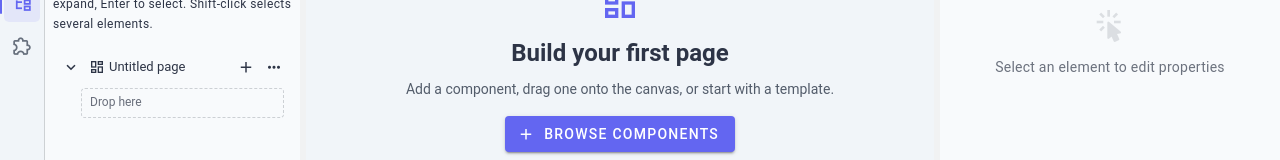
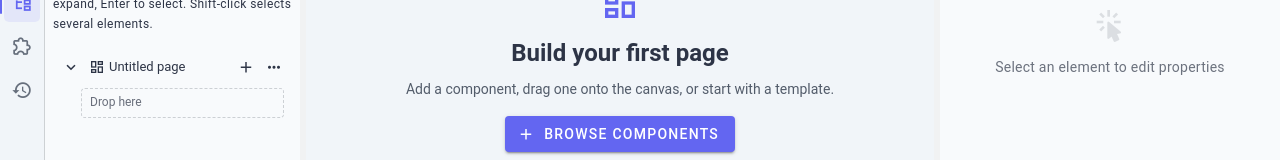
Before and after one commit to SimpllleUser/ui-builder, a Vue app: page / in a window 1280 px wide. Shown: the part 231-391 px from the top of the page. Built offline with nearby package versions, Linux system fonts and the light colour scheme.

Commit message:
feat: add history

```diff
--- a/src/modules/ui-builder/entities/ui-node/model/history.ts
+++ b/src/modules/ui-builder/entities/ui-node/model/history.ts
@@ -12,6 +12,11 @@ export function createHistory(
   const pending = computed(() => serialize() !== entries.value[currentIndex.value])
   const canUndo = computed(() => pending.value || currentIndex.value > 0)
   const canRedo = computed(() => !pending.value && currentIndex.value < entries.value.length - 1)
+  const versions = computed(() => entries.value.map((_, index) => ({
+    index,
+    label: index === 0 ? 'Initial version' : `Version ${index + 1}`,
+    isCurrent: index === currentIndex.value,
+  })))
 
   const commit = () => {
     const snapshot = serialize()
@@ -44,5 +49,15 @@ export function createHistory(
     }
   }
 
-  return { isRestoring, pending, canUndo, canRedo, commit, undo, redo }
+  const restore = (index: number) => {
+    if (index < 0 || index >= entries.value.length) return
+    const wasCurrent = index === currentIndex.value
+    const hadPendingChanges = pending.value
+    commit()
+    if (wasCurrent && hadPendingChanges) return
+    currentIndex.value = index
+    restoreCurrent()
+  }
+
+  return { isRestoring, pending, canUndo, canRedo, versions, commit, undo, redo, restore }
 }
--- a/src/modules/ui-builder/entities/ui-node/model/store.ts
+++ b/src/modules/ui-builder/entities/ui-node/model/store.ts
@@ -56,7 +56,7 @@ export const useUiTreeStore = defineStore('ui-tree', () => {
     },
     MAX_HISTORY_ENTRIES,
   )
-  const { canUndo, canRedo, commit: commitHistory } = history
+  const { canUndo, canRedo, versions: historyVersions, commit: commitHistory } = history
   const commit = () => {
     clearTimeout(historyTimer)
     if (!history.isRestoring.value) commitHistory()
@@ -68,6 +68,10 @@ export const useUiTreeStore = defineStore('ui-tree', () => {
   const redo = () => {
     clearTimeout(historyTimer)
     history.redo()
+  }
+  const restoreHistoryVersion = (index: number) => {
+    clearTimeout(historyTimer)
+    history.restore(index)
   }
 
   watch(rootNode, () => {
@@ -202,7 +206,7 @@ export const useUiTreeStore = defineStore('ui-tree', () => {
 
   return {
     rootNode, selectedNodeIds, selectedNodeId, isPreviewMode, prefabs, notice, saveState,
-    canUndo, canRedo, undo, redo, commit, saveDocument, importDocument,
+    canUndo, canRedo, historyVersions, historyPending: history.pending, undo, redo, restoreHistoryVersion, commit, saveDocument, importDocument,
     exportDocument: () => serializeDocument(rootNode.value),
     findNodeById, findParentAndIndex, pathTo, createNode, canContain, insertionTarget,
     addComponent, addTemplate, duplicateNode, deleteNode, savePrefab, insertPrefab,
--- a/src/modules/ui-builder/widgets/sidebar-tree/ui/SidebarTree.vue
+++ b/src/modules/ui-builder/widgets/sidebar-tree/ui/SidebarTree.vue
@@ -8,9 +8,16 @@ import SidebarTreeNode from './SidebarTreeNode.vue'
 import ComponentsPalette from '../../components-palette/ui/ComponentsPalette.vue'
 
 const store = useUiTreeStore()
-const { rootNode, selectedNodeIds, prefabs } = storeToRefs(store)
+const { rootNode, selectedNodeIds, prefabs, historyVersions, historyPending } = storeToRefs(store)
 
-const activeView = ref<'components' | 'layers' | 'prefabs'>('layers')
+type SidebarView = 'components' | 'layers' | 'prefabs' | 'history'
+const activityViews: Array<{ id: SidebarView; icon: string; label: string }> = [
+  { id: 'components', icon: 'mdi-shape-outline', label: 'Components' },
+  { id: 'layers', icon: 'mdi-file-tree-outline', label: 'Layers' },
+  { id: 'prefabs', icon: 'mdi-puzzle-outline', label: 'My components' },
+  { id: 'history', icon: 'mdi-history', label: 'History' },
+]
+const activeView = ref<SidebarView>('layers')
 const deletingPrefab = ref<string | null>(null)
 const activeTreeId = ref(rootNode.value.id)
 
@@ -35,6 +42,8 @@ const canUnwrap = computed(() => {
 const onInsertPrefab = (prefabId: string) => {
   store.insertPrefab(prefabId)
 }
+const viewTitle = computed(() => activityViews.find(view => view.id === activeView.value)?.label ?? 'Layers')
+const selectView = (view: SidebarView) => { activeView.value = view }
 </script>
 
 <template>
@@ -43,19 +52,15 @@ const onInsertPrefab = (prefabId: string) => {
 
       <div class="sidebar-layout">
         <nav class="activity-bar" aria-label="Builder views">
-          <button v-for="view in [
-            { id: 'components', icon: 'mdi-shape-outline', label: 'Components' },
-            { id: 'layers', icon: 'mdi-file-tree-outline', label: 'Layers' },
-            { id: 'prefabs', icon: 'mdi-puzzle-outline', label: 'My components' },
-          ]" :key="view.id" class="activity-button" :class="{ 'activity-button--active': activeView === view.id }" :aria-pressed="activeView === view.id" :title="view.label" @click="activeView = view.id as typeof activeView">
+          <button v-for="view in activityViews" :key="view.id" class="activity-button" :class="{ 'activity-button--active': activeView === view.id }" :aria-pressed="activeView === view.id" :title="view.label" @click="selectView(view.id)">
             <VIcon :icon="view.icon" size="21" aria-hidden="true" />
             <span class="sr-only">{{ view.label }}</span>
           </button>
         </nav>
 
-        <section class="sidebar-view" :aria-label="activeView === 'components' ? 'Components' : activeView === 'layers' ? 'Layers' : 'My components'">
+        <section class="sidebar-view" :aria-label="viewTitle">
           <div class="explorer-heading">
-            <span>{{ activeView === 'components' ? 'Components' : activeView === 'layers' ? 'Layers' : 'My components' }}</span>
+            <span>{{ viewTitle }}</span>
             <span class="explorer-heading__hint">UI BUILDER</span>
           </div>
 
@@ -68,7 +73,7 @@ const onInsertPrefab = (prefabId: string) => {
             </div>
           </div>
 
-          <div v-else class="sidebar-view__scroll pa-2">
+          <div v-else-if="activeView === 'prefabs'" class="sidebar-view__scroll pa-2">
             <div v-if="prefabs.length === 0" class="text-center pa-8">
               <VIcon icon="mdi-puzzle-outline" size="36" class="mb-3 opacity-20" />
               <div class="text-body-2 text-medium-emphasis">No saved components yet</div>
@@ -84,6 +89,22 @@ const onInsertPrefab = (prefabId: string) => {
                 </div>
               </div>
             </div>
+          </div>
+
+          <div v-else class="sidebar-view__scroll history-list" aria-label="Document history">
+            <p class="history-help">Select a version to restore it. <span v-if="historyPending">Unsaved changes will be saved first.</span><span v-else>Older versions remain available until the history limit is reached.</span></p>
+            <button
+              v-for="version in [...historyVersions].reverse()"
+              :key="version.index"
+              class="history-item"
+              :class="{ 'history-item--current': version.isCurrent }"
+              :aria-current="version.isCurrent ? 'true' : undefined"
+              @click="store.restoreHistoryVersion(version.index)"
+            >
+              <VIcon :icon="version.isCurrent ? 'mdi-record-circle' : 'mdi-history'" size="16" aria-hidden="true" />
+              <span>{{ version.label }}</span>
+              <span v-if="version.isCurrent" class="history-current">Current</span>
+            </button>
           </div>
         </section>
       </div>
@@ -216,6 +237,42 @@ const onInsertPrefab = (prefabId: string) => {
   border: 0;
 }
 
+.history-list {
+  padding: 8px;
+}
+
+.history-help {
+  margin: 4px 4px 10px;
+  color: rgb(var(--v-theme-on-surface));
+  font-size: 12px;
+  opacity: .7;
+}
+
+.history-item {
+  display: flex;
+  align-items: center;
+  width: 100%;
+  min-height: 36px;
+  gap: 8px;
+  padding: 6px 8px;
+  border-radius: 6px;
+  color: rgb(var(--v-theme-on-surface));
+  font-size: 13px;
+  text-align: left;
+}
+
+.history-item:hover,
+.history-item:focus-visible,
+.history-item--current {
+  background: rgba(var(--v-theme-primary), .1);
+}
+
+.history-current {
+  margin-left: auto;
+  color: rgb(var(--v-theme-primary));
+  font-size: 11px;
+}
+
 .explorer-heading {
   display: flex;
   align-items: center;
```
Also changed, not shown: 1 other file (tests, documents, lock files or other folders).
